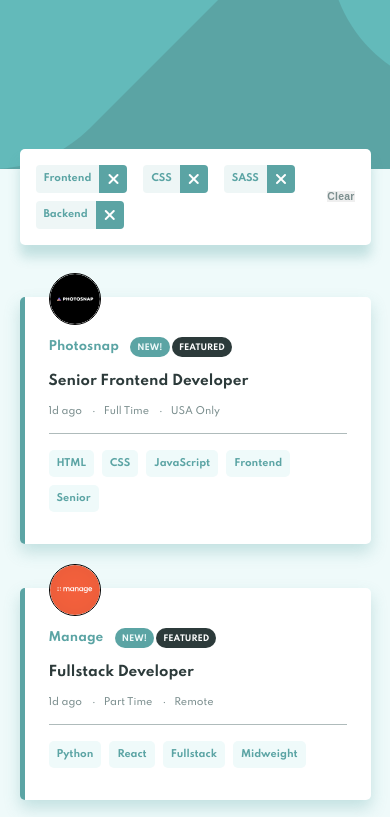
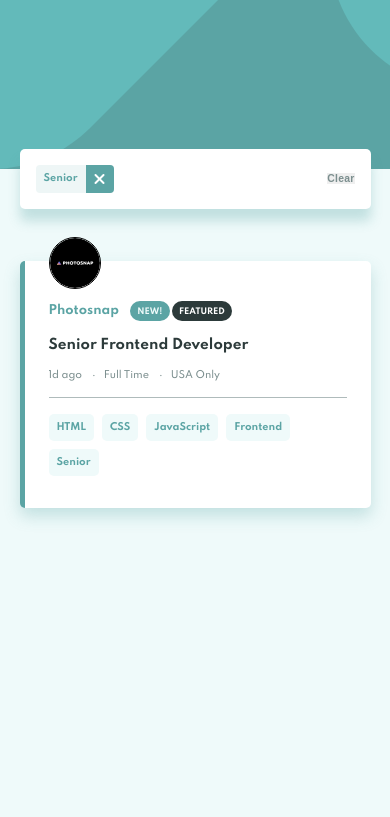
Before and after one commit to BurhanMullamitha/Static-Job-Listing, a website: page index.html in a window 390 px wide. Both pictures are taken after a click on the element "Senior". Shown: the top 817 px of the page. Drawn offline with Linux system fonts and the light colour scheme.

Commit message:
Finished filtering jobs based on job tags

```diff
--- a/index.html
+++ b/index.html
@@ -23,9 +23,9 @@
     <body>
         <header class="header"></header>
         <div class="container">
-            <div id="search" class="search search--hidden">
+            <div class="search">
                 <div class="search__content" id="search-content">
-                    <div class="search__item">
+                    <!-- <div class="search__item">
                         <div class="search__item--category">Frontend</div>
                         <div class="search__item--delete"><i class="fas fa-times"></i></div>
                     </div>
@@ -41,7 +41,7 @@
                     <div class="search__item">
                         <div class="search__item--category">Backend</div>
                         <div class="search__item--delete"><i class="fas fa-times"></i></div>
-                    </div>
+                    </div> -->
                 </div>
                 <button id="clear" class="search__clear">Clear</button>
             </div>
--- a/main.js
+++ b/main.js
@@ -1,18 +1,22 @@
 
 const DOMStrings = {
     jobsContainer: document.querySelector('.joblist'),
+    filtersHeader: document.querySelector('.search'),
     filtersContainer: document.querySelector('.search__content'),
     clearFiltersBtn: document.querySelector('.search__clear')
 }
 
+let filterTags = [];         // Store all the tags clicked by the user
+
+// Retrieve the data from JSON file
 const getAllJobs = async () => {
     const data = await fetch('./data.json')
     const jsonData = await data.json();
     return jsonData;
 }
 
+// Render the job on the DOM
 const renderJob = job => {
-    console.log(job);
     const markup =
     `
         <li class="job ${job.new && job.featured ? 'active' : ''}">
@@ -42,6 +46,7 @@ const renderJob = job => {
     DOMStrings.jobsContainer.insertAdjacentHTML('beforeend', markup);
 }
 
+// Loop over all the jobs and pass each job to render function
 async function createJobs(data) {
     const allJobs = await data;
     allJobs.forEach(job => {
@@ -49,11 +54,9 @@ async function createJobs(data) {
     });
 }
 
-createJobs(getAllJobs());
-
+// Render the tags of the job
 const renderTags = job => {
-    let tags = Array.from(parseTags(job));
-    console.log(tags);
+    let tags = parseTags(job);
     let markup = '';
 
     tags.forEach(tag => {
@@ -63,6 +66,7 @@ const renderTags = job => {
     return markup;
 }
 
+// Parse the tags for each job
 const parseTags = job => {
     let jobTags;
     if("languages" in job && "tools" in job) {
@@ -75,3 +79,85 @@ const parseTags = job => {
 
     return jobTags;
 }
+
+// Add tags to array
+const addToFilterTags = event => {
+    if(event.target.matches('.job__tags--item')) {
+        const jobTag = event.target.textContent;
+        if(!filterTags.includes(jobTag)) filterTags.push(jobTag);
+        renderFilterTag();
+        filterJobList();
+        toggleFilterVisibility();
+    }
+}
+
+// Render the tags in the filter container
+const renderFilterTag = () => {
+    DOMStrings.filtersContainer.innerHTML = '';
+    filterTags.forEach(tag => {
+        const markup =
+        `
+            <div class="search__item">
+                <div class="search__item--category">${tag}</div>
+                <div class="search__item--delete"><i class="fas fa-times"></i></div>
+            </div>
+        `;
+        DOMStrings.filtersContainer.insertAdjacentHTML('beforeend', markup);
+    });
+}
+
+// Delete the tag from the filter container and update the tags, jobs
+const removeFilterTag = event => {
+    if(event.target.matches('.search__item--delete, .search__item--delete *')) {
+        const jobTag = event.target.parentElement.firstElementChild.textContent;
+        const jobTagIndex = filterTags.findIndex(cur => cur === jobTag);
+        filterTags.splice(jobTagIndex, 1);
+        renderFilterTag();
+        filterJobList();
+    }
+}
+
+// Update the jobs based on filters
+const filterJobList = async () => {
+    const allJobs = await getAllJobs();
+    const filteredJobs = [];
+
+    allJobs.forEach(job => {
+        let jobTags = parseTags(job);
+        const checkTagPresent = filterTags.every(tag => jobTags.includes(tag));
+        if(checkTagPresent) filteredJobs.push(job);
+    })
+    clearJobs();
+    createJobs(filteredJobs);
+}
+
+// Clear all the jobs
+const clearJobs = () => {
+    DOMStrings.jobsContainer.innerHTML = '';
+}
+
+// Clear the filters and render all the jobs
+const clearAll = () => {
+    filterTags.length = 0;
+    clearJobs();
+    createJobs(getAllJobs());
+    renderFilterTag();
+    toggleFilterVisibility();
+}
+
+// Show/Hide the filter header
+const toggleFilterVisibility = () => {
+    DOMStrings.filtersHeader.style.visibility = filterTags.length > 0 ? 'visible' : 'hidden';
+}
+
+// Initial Calls
+// Call the function to create and render the jobs on the DOM
+createJobs(getAllJobs());
+
+toggleFilterVisibility();
+
+
+// Event Handlers setup
+DOMStrings.jobsContainer.addEventListener('click', addToFilterTags);
+DOMStrings.filtersContainer.addEventListener('click', removeFilterTag);
+DOMStrings.clearFiltersBtn.addEventListener('click', clearAll);
```
Also changed, not shown: 1 other file.
